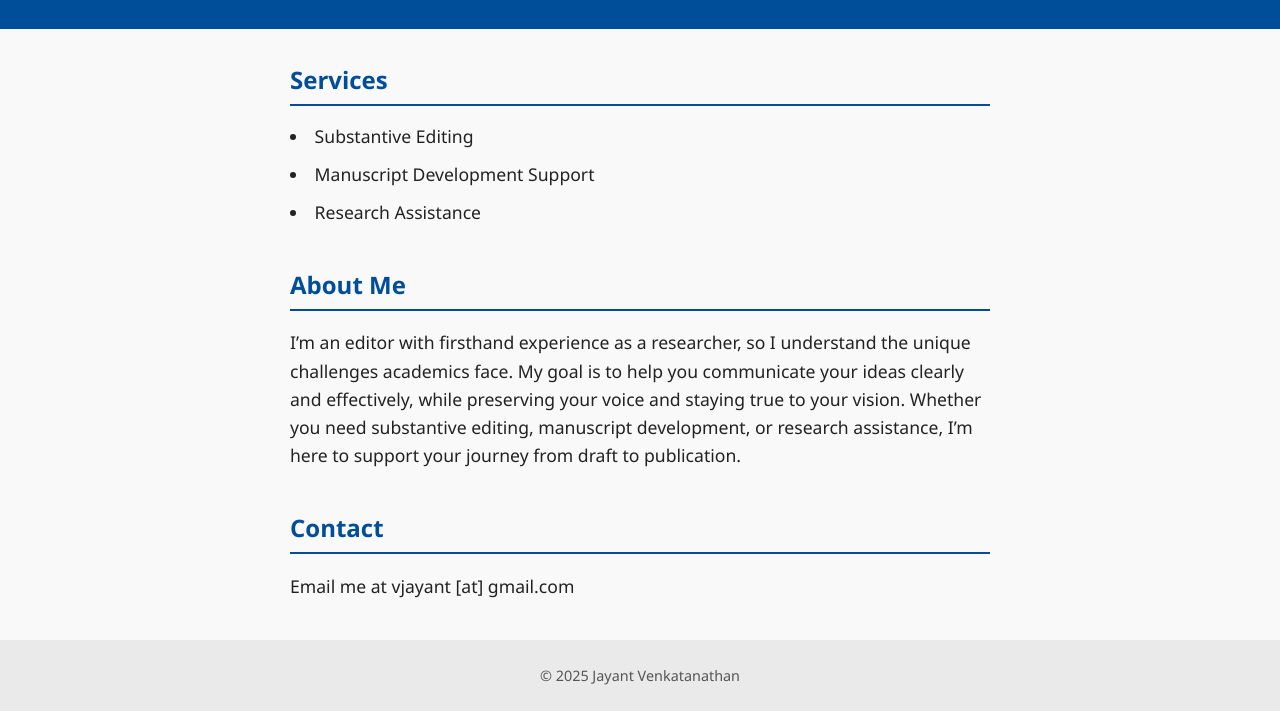
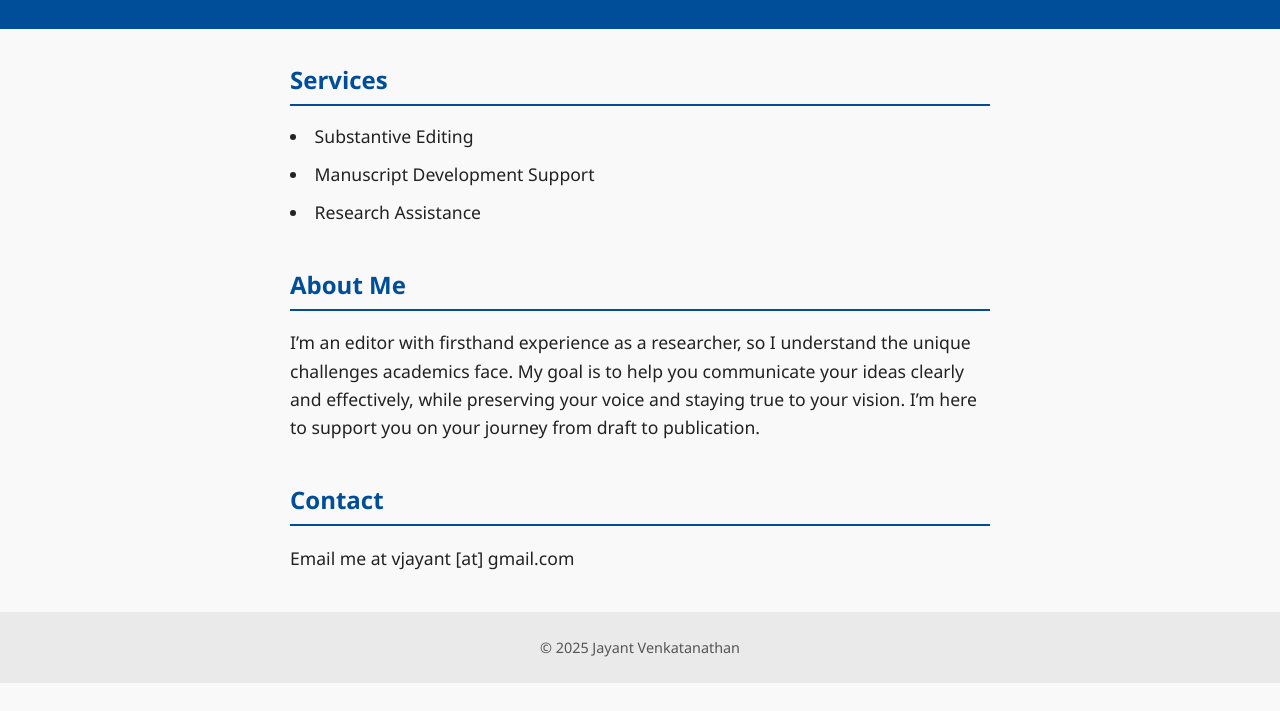
Before and after one commit to jayantv712/jayantv712.github.io, a plain HTML site: page index.html in a window 1280 px wide. Shown: the part 133-844 px from the top of the page. After the commit the page ends 816 px from the top, so only its background shows below. Drawn offline with Linux system fonts and the light colour scheme.

Commit message:
Update index.html

```diff
--- a/index.html
+++ b/index.html
@@ -88,7 +88,7 @@
 
     <section id="about">
       <h2>About Me</h2>
-      <p>I’m an editor with firsthand experience as a researcher, so I understand the unique challenges academics face. My goal is to help you communicate your ideas clearly and effectively, while preserving your voice and staying true to your vision. Whether you need substantive editing, manuscript development, or research assistance, I’m here to support your journey from draft to publication.</p>
+      <p>I’m an editor with firsthand experience as a researcher, so I understand the unique challenges academics face. My goal is to help you communicate your ideas clearly and effectively, while preserving your voice and staying true to your vision. I’m here to support you on your journey from draft to publication. </p>
     </section>
 
     <section id="contact">
```
